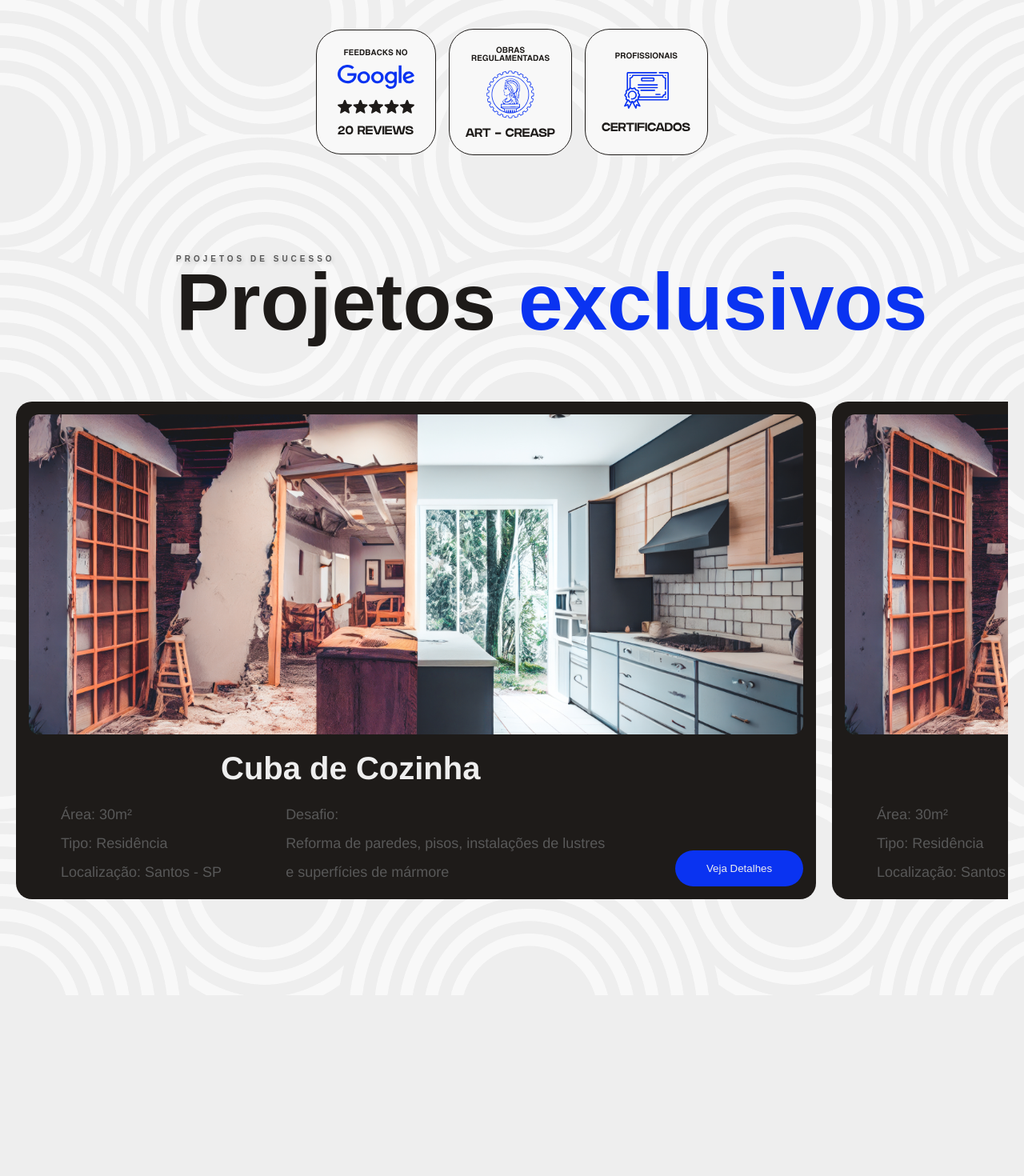
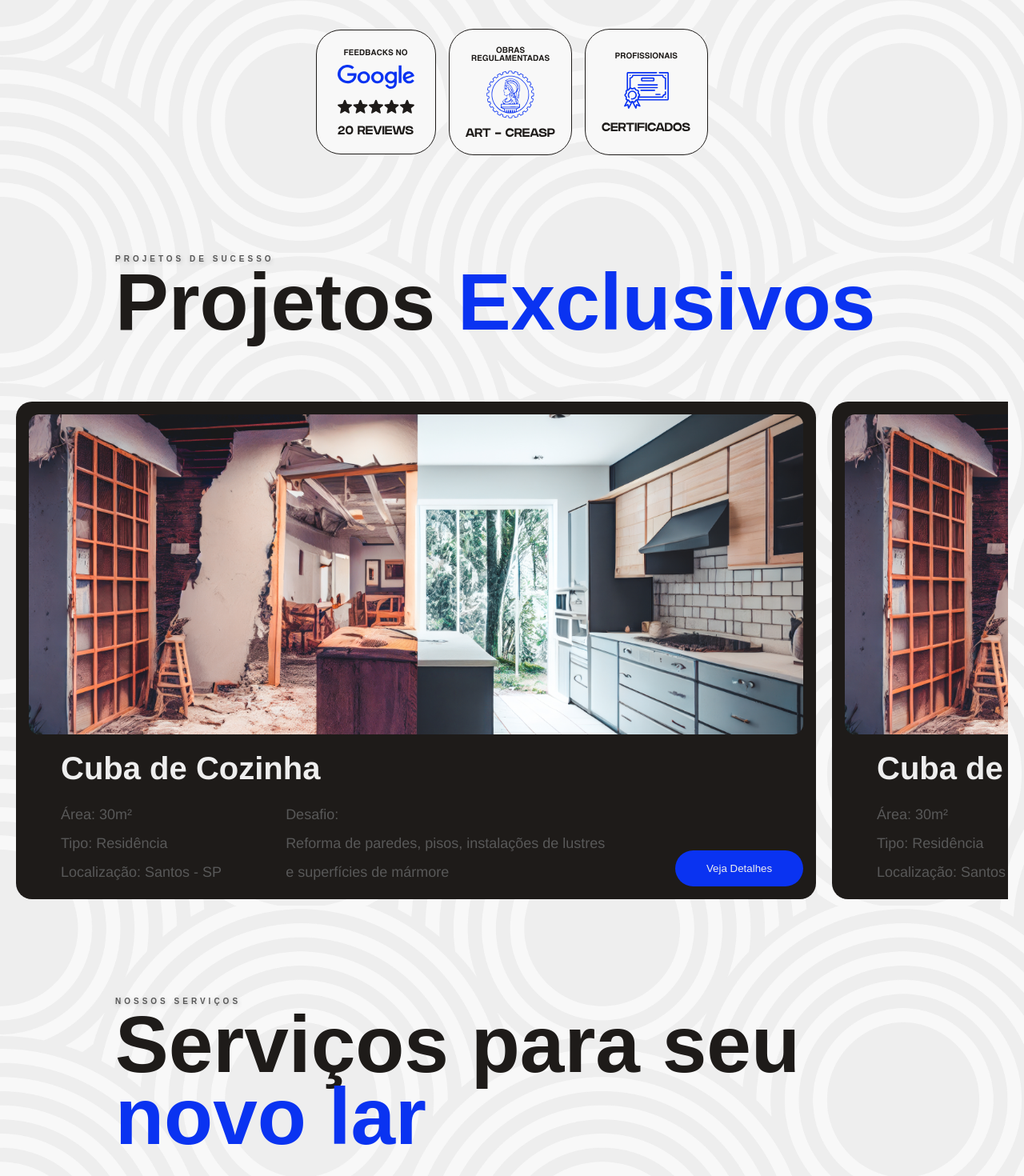
Before and after one commit to lucastdcs/ReforMar, a React (Vite) app: page / in a window 1280 px wide. Shown: the part 908-2378 px from the top of the page at 80% size. Before the commit the page ends 2152 px from the top, so only its background shows below. Built offline with nearby package versions, Linux system fonts and the light colour scheme.

Commit message:
Created Titles Component

```diff
--- a/src/Components/Carrousel/Carousel.styled.js
+++ b/src/Components/Carrousel/Carousel.styled.js
@@ -11,9 +11,8 @@ export const CarouselContainer = styled.div`
     scroll-snap-align: start;
     flex: 0 0 auto; /* Impede que os itens flex encolham ou cresçam */
   }
-  ::-webkit-scrollbar-track {
-    margin-top: 10px;
-    margin-bottom: 10px;
-}
+  ::-webkit-scrollbar {
+    height: 20rem;
+  }
 
 `;
--- /dev/null
+++ b/src/Components/Titles/Titles.jsx
@@ -0,0 +1,16 @@
+import React from "react";
+import { LabelTitle } from "../../assets/styles/typography.styled.js";
+import { H2 } from "../../assets/styles/typography.styled.js";
+
+
+const Titles = (props) => {
+
+  return (
+    <>
+      <LabelTitle className="project_title">{props.text_label}</LabelTitle>
+      <H2 className="project_title">{props.text_title} <span>{props.text_span}</span></H2>
+    </>
+  );
+};
+
+export default Titles;
--- a/src/Pages/Início.jsx
+++ b/src/Pages/Início.jsx
@@ -4,6 +4,7 @@ import Header from "../Components/Header/Header.jsx";
 import Card from "../Components/Card/Card.jsx";
 import backgroundImg from "../assets/imgs/Hero-Img.png";
 import CardExample from "../assets/imgs/CardExample.png";
+import Titles from "../Components/Titles/Titles.jsx";
 import { H2 } from "../assets/styles/typography.styled.js";
 import { Text } from "../assets/styles/typography.styled.js";
 import { LabelTitle } from "../assets/styles/typography.styled.js";
@@ -80,12 +81,22 @@ const Inicio = () => {
     padding-right: 2rem;
     padding-bottom: 10rem;
 
-    span {
-      color: var(--color-tertiary);
+    .project_title {
+      text-align: start;
+      margin-left: 10%;
     }
 
-    .title {
-      margin-left: 20rem;
+  `;
+  const StyledContainer4 = styled.section`
+    width: 100vw;
+    color: var(--black);
+    padding-left: 2rem;
+    padding-right: 2rem;
+    padding-bottom: 10rem;
+
+    .project_title {
+      text-align: start;
+      margin-left: 10%;
     }
 
   `;
@@ -110,10 +121,7 @@ const Inicio = () => {
         <Badges />
       </StyledContainer2>
       <StyledContainer3>
-        <LabelTitle className="title">Projetos de Sucesso</LabelTitle>
-        <H2 className="title">
-          Projetos <span>exclusivos</span>
-        </H2>
+        <Titles text_label="Projetos de Sucesso" text_title="Projetos" text_span="Exclusivos"/>
         <Carousel>
           <Card
             img={CardExample}
@@ -157,6 +165,9 @@ const Inicio = () => {
           />
         </Carousel>
       </StyledContainer3>
+      <StyledContainer4>
+      <Titles text_label="Nossos serviços" text_title="Serviços para seu" text_span="novo lar"/>
+      </StyledContainer4>
     </>
   );
 };
--- a/src/assets/styles/typography.styled.js
+++ b/src/assets/styles/typography.styled.js
@@ -22,6 +22,10 @@ export const H2 = styled.h2`
     font-family: var(--font-family-grifter);
     font-size: var(--font-size-h2);
     line-height: var(--spacing-90);
+
+    span {
+      color: var(--color-tertiary);
+    }
 
     @media (max-width: 1060px) {
         font-size: 8rem;
--- a/src/index.css
+++ b/src/index.css
@@ -53,7 +53,8 @@ body {
 
 
 ::-webkit-scrollbar {
-  width: var(--sb-size);
+  width: 1.7rem;
+  height: 1.5rem;
 }
 
 ::-webkit-scrollbar-track {
```
